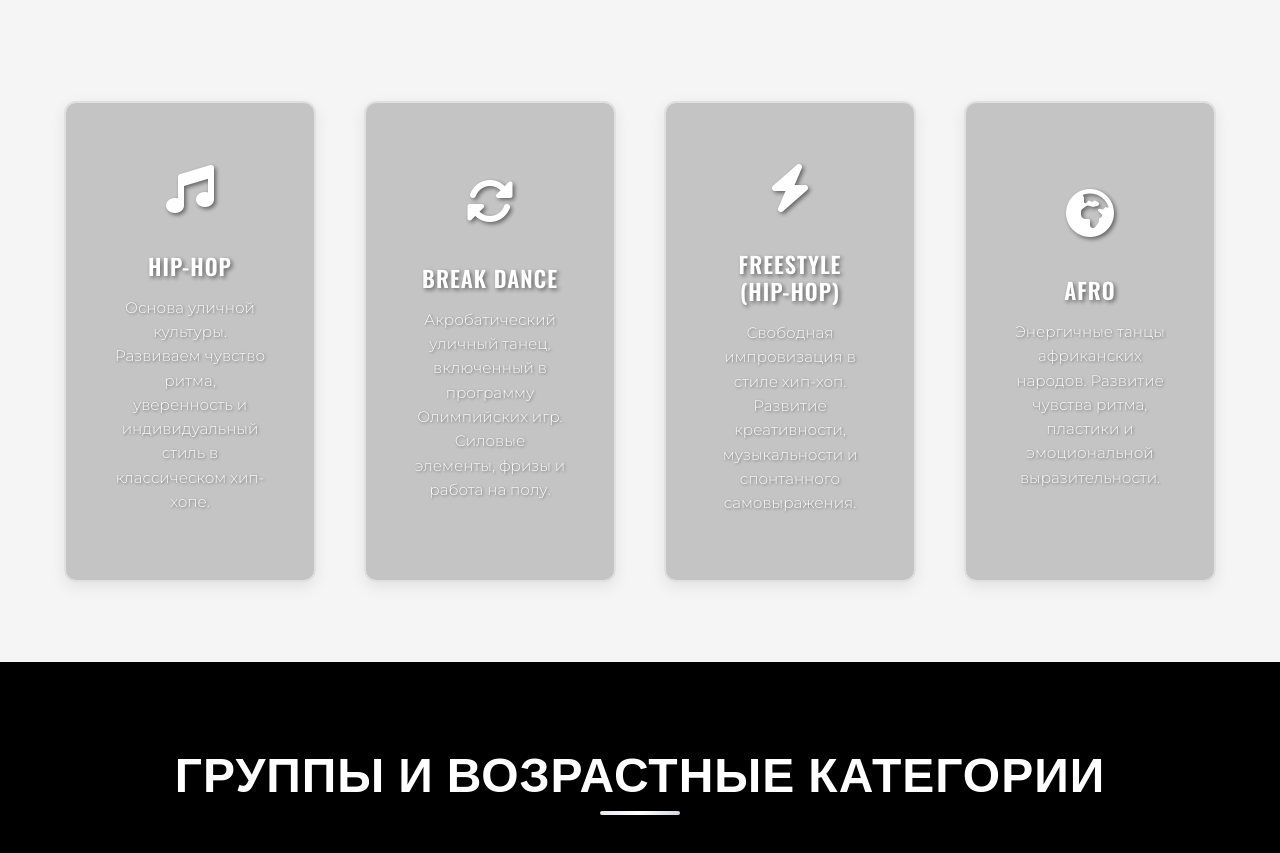
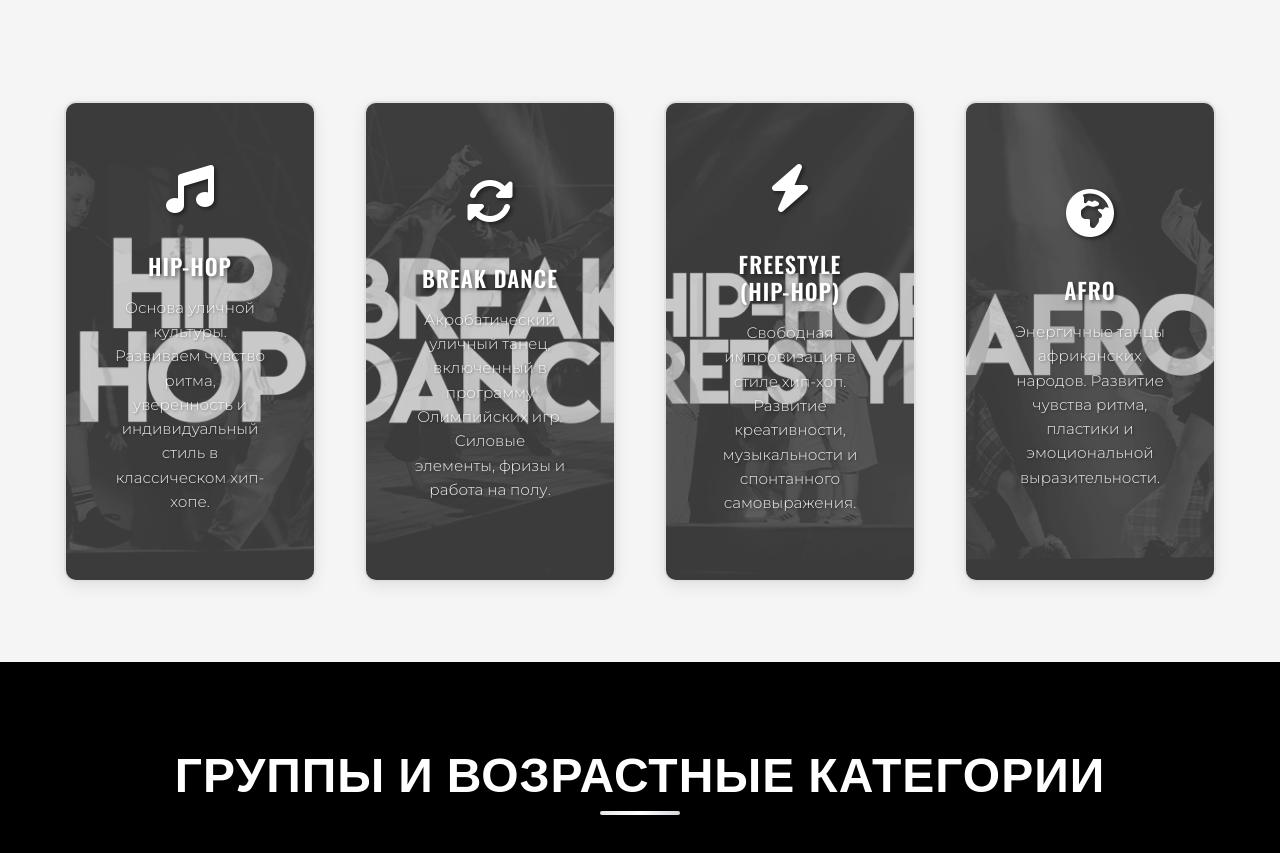
Before and after one commit to S1-FAMILY/S1_family, a plain HTML site: page index.html in a window 1280 px wide. Shown: the part 1898-2751 px from the top of the page. Drawn offline with nearby package versions, Linux system fonts and the light colour scheme.

Commit message:
Add files via upload

```diff
--- a/index.html
+++ b/index.html
@@ -177,7 +177,7 @@
 
             <div class="directions-grid">
                 <!-- Hip-Hop карточка с фото -->
-                <div class="direction-card" style="--bg-image: url('фон-хип-хоп.jpg');">
+                <div class="direction-card" style="--bg-image: url('фон-хип-хоп.png');">
                     <div class="direction-content">
                         <div class="direction-icon">
                             <i class="fas fa-music"></i>
@@ -188,7 +188,7 @@
                 </div>
 
                 <!-- Break Dance карточка с фото и новым значком -->
-                <div class="direction-card" style="--bg-image: url('фон-брейк-данс.jpg');">
+                <div class="direction-card" style="--bg-image: url('фон-брейк-данс.png');">
                     <div class="direction-content">
                         <div class="direction-icon">
                             <i class="fas fa-rotate"></i> <!-- Новый значок для Break Dance -->
@@ -199,7 +199,7 @@
                 </div>
 
                 <!-- Freestyle карточка с фото -->
-                <div class="direction-card" style="--bg-image: url('фон-фристайл.jpg');">
+                <div class="direction-card" style="--bg-image: url('фон-фристайл.png');">
                     <div class="direction-content">
                         <div class="direction-icon">
                             <i class="fas fa-bolt"></i>
@@ -210,7 +210,7 @@
                 </div>
 
                 <!-- Afro карточка с фото -->
-                <div class="direction-card" style="--bg-image: url('фон-афро.jpg');">
+                <div class="direction-card" style="--bg-image: url('фон-афро.png');">
                     <div class="direction-content">
                         <div class="direction-icon">
                             <i class="fas fa-globe-africa"></i>
```
Also changed, not shown: style.css (line endings or trailing spaces).
